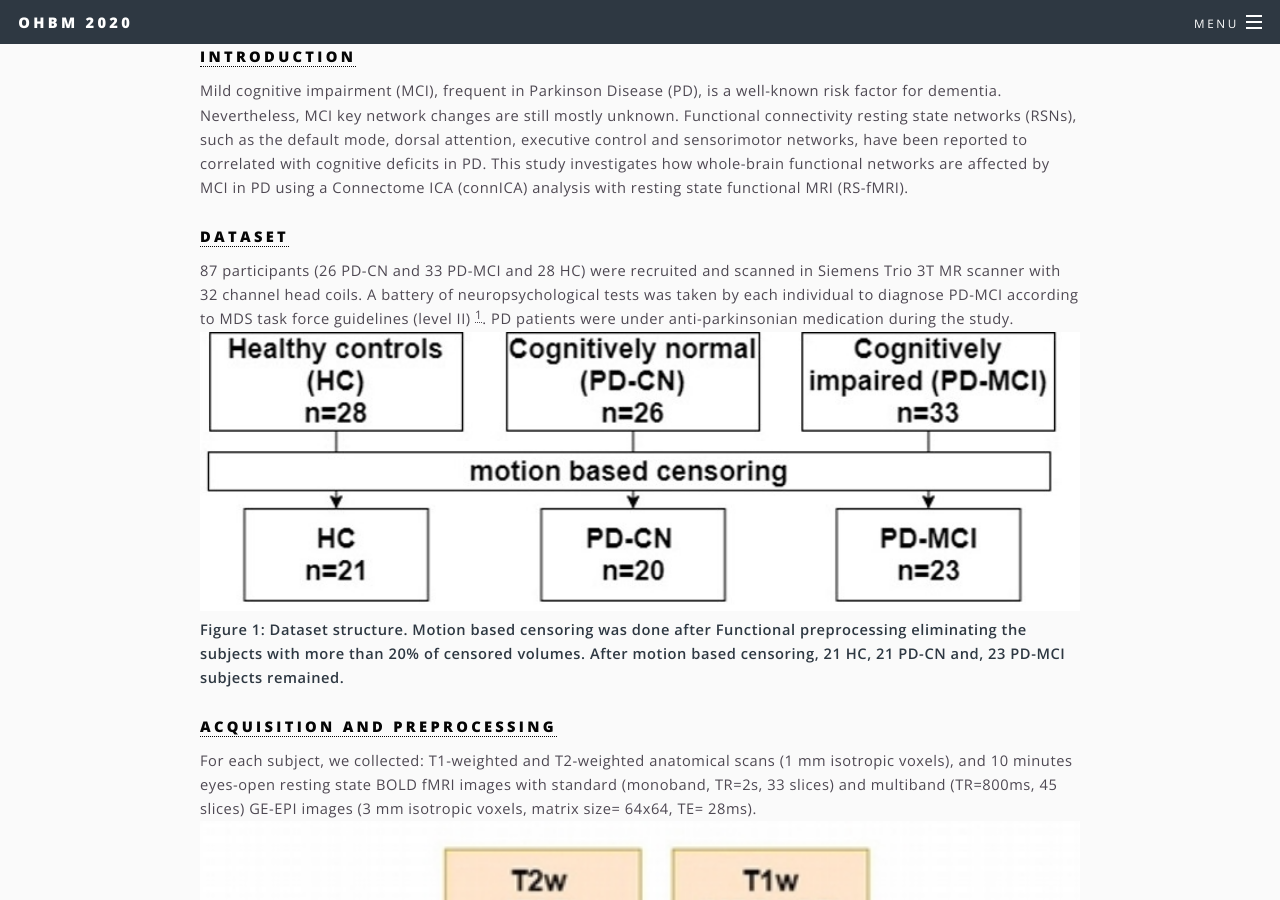
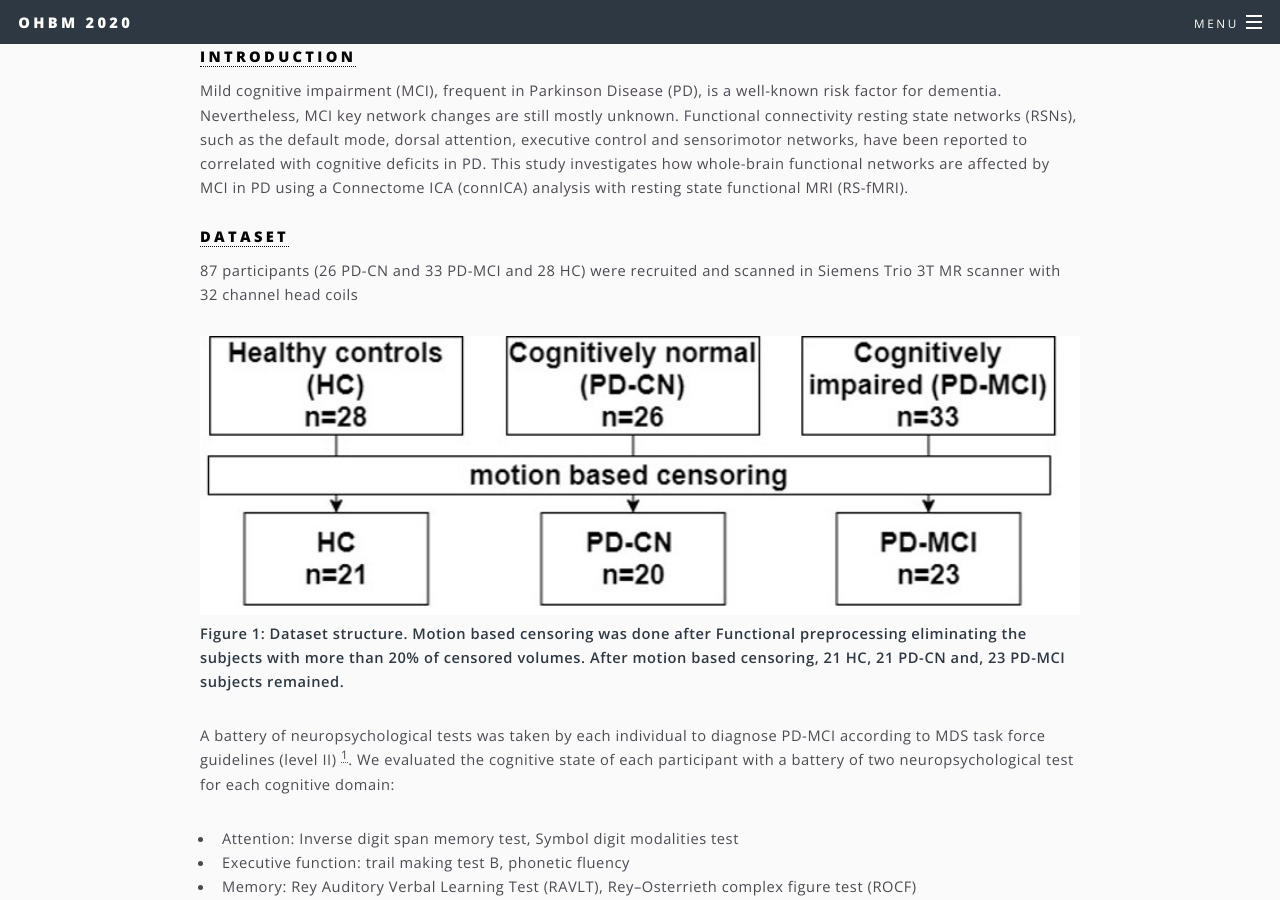
Before and after one commit to vinferrer/OHBM_2020, a Jekyll site: the page built from index.md, in a window 1280 px wide and 900 px high, scrolled down 895 px. Built offline with Jekyll 4.4.1, drawn with Linux system fonts in a browser that asks for light colours; some of the changed text lies outside the part shown.

Commit message:
add cognitive tests details

```diff
--- a/index.md
+++ b/index.md
@@ -22,18 +22,28 @@ Mild cognitive impairment (MCI), frequent in Parkinson Disease (PD), is a well-k
 
 # [Dataset](#dataset)
 
-87 participants (26 PD-CN and 33 PD-MCI and 28 HC) were recruited and scanned in Siemens Trio 3T MR scanner with 32 channel head coils. A battery of neuropsychological tests was taken by each individual to diagnose PD-MCI according to MDS task force guidelines (level II) [^1]. PD patients were under anti-parkinsonian medication during the study.
+87 participants (26 PD-CN and 33 PD-MCI and 28 HC) were recruited and scanned in Siemens Trio 3T MR scanner with 32 channel head coils
+
 ![](./images/dataset.jpg){:width="100%"}
 **Figure 1: Dataset structure. Motion based censoring was done after Functional preprocessing eliminating the subjects with more than 20% of censored volumes. After motion based censoring, 21 HC, 21 PD-CN and, 23 PD-MCI subjects remained.**
 
+ A battery of neuropsychological tests was taken by each individual to diagnose PD-MCI according to MDS task force guidelines (level II) [^1]. We evaluated the cognitive state of each participant with a battery of two neuropsychological test for each cognitive domain:
+- Attention: Inverse digit span memory test, Symbol digit modalities test
+- Executive function: trail making test B, phonetic fluency
+- Memory: Rey Auditory Verbal Learning Test (RAVLT), Rey–Osterrieth complex figure test (ROCF)
+- Language: semantic fluency test, Boston naming test
+- Visuospatial:  Object decision and number location from the Visual Object and Space Perception Battery (VOSP)
+ PD patients were under anti-parkinsonian medication during the study.
 # [Acquisition and Preprocessing](#preprocessing)
 
 For each subject, we collected: T1-weighted and T2-weighted anatomical scans (1 mm isotropic voxels), and 10 minutes eyes-open resting state BOLD fMRI images with standard (monoband, TR=2s, 33 slices) and multiband (TR=800ms, 45 slices) GE-EPI images (3 mm isotropic voxels, matrix size= 64x64, TE= 28ms).
+
 ![](./images/Anatomical_preprocessing.jpg){:width="100%"}
 **Figure 2: Anatomical Preprocessing.**
 
 Brain parcellation was performed using FreeSurfer based on the Destrieux atlas (72 cortical and 8 subcortical regions for hemisphere)[^2]. Structural images were registered to the functional images.
 fMRI preprocessing included despiking, slice timing, EPI distortion correction, head realignment and nuisance regression. After motion based censoring, 21 HC, 21 PD-CN and, 23 PD-MCI subjects remained.
+
 ![](./images/Functional_preprocessing.jpg){:width="100%"}
 **Figure 3: Functional Preprocessing.**
 
```
